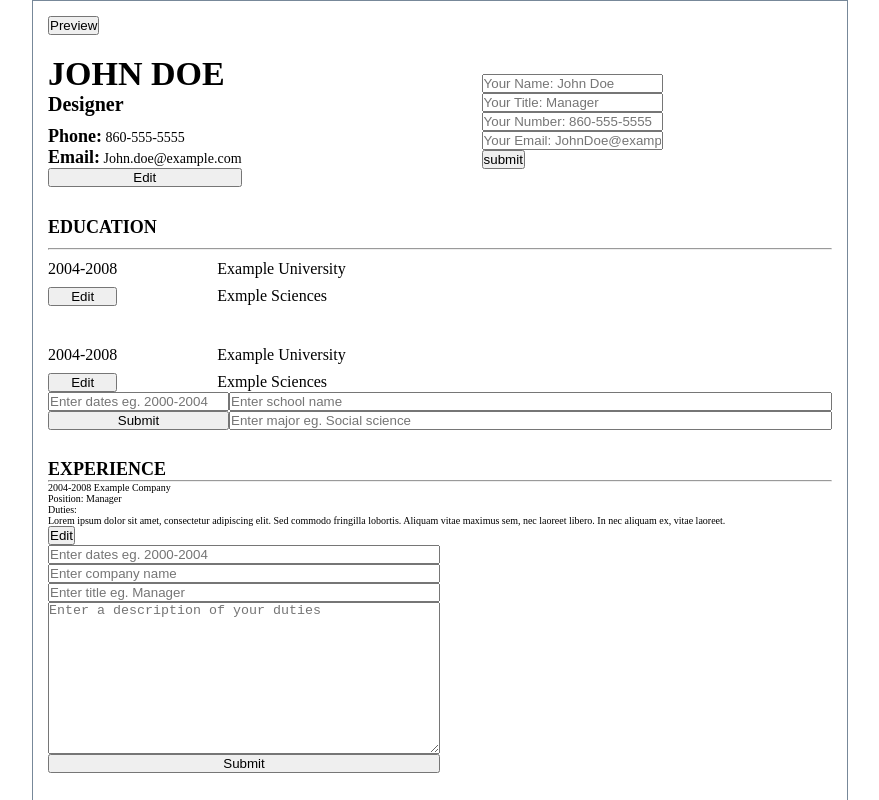
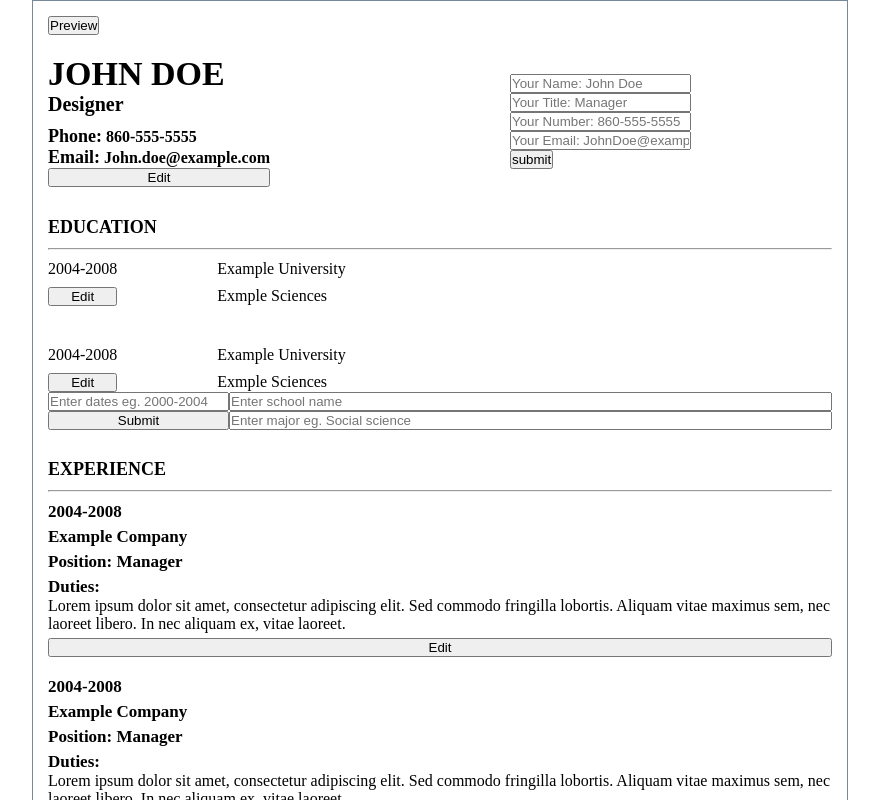
Before and after one commit to kmakai/Odin-cv-project, a React (Create React App) app: page / in a window 1280 px wide. Shown: the top 800 px of the page, without its empty margins (200-1079 px from the left). Built offline with nearby package versions, Linux system fonts and the light colour scheme.

Commit message:
5 files modified

```diff
--- a/src/App.js
+++ b/src/App.js
@@ -31,6 +31,12 @@ class App extends Component {
       },
       exp: {
         expEntries: [
+          {
+            dates: '2004-2008',
+            companyName: 'Example Company',
+            title: 'Manager',
+            desc: 'Lorem ipsum dolor sit amet, consectetur adipiscing elit. Sed commodo fringilla lobortis. Aliquam vitae maximus sem, nec laoreet libero. In nec aliquam ex, vitae laoreet.',
+          },
           {
             dates: '2004-2008',
             companyName: 'Example Company',
--- a/src/components/Experience.js
+++ b/src/components/Experience.js
@@ -12,13 +12,18 @@ class Experience extends Component {
     return (
       <div className="exp-entries">
         {expEntries.map((entry, index) => (
-          <div>
+          <div className="entry">
             {' '}
-            <span className="exp-entrydates">{entry.dates}</span> <span className="exp-entrycompany">{entry.companyName}</span>{' '}
-            <br />
+            <span className="exp-entrydates">{entry.dates}</span>{' '}
+            <span className="exp-entrycompany">{entry.companyName}</span>
             <span className="exp-entrytitle">Position: {entry.title}</span>
-            <p className="exp-entrydesc">Duties: <br/>{entry.desc}</p>
-            {handleExpEdit && <button onClick={() => handleExpEdit(index)}>Edit</button>}
+            <p className="exp-entrydesc">
+              <span>Duties:</span>
+              {entry.desc}
+            </p>
+            {handleExpEdit && (
+              <button onClick={() => handleExpEdit(index)}>Edit</button>
+            )}
           </div>
         ))}
       </div>
@@ -41,13 +46,22 @@ class ExperienceEdit extends Component {
             placeholder="Enter dates eg. 2000-2004"
             id="exp-dates"
           />
-          <input type="text" placeholder="Enter company name" id="exp-company" />
+          <input
+            type="text"
+            placeholder="Enter company name"
+            id="exp-company"
+          />
           <input
             type="text"
             placeholder="Enter title eg. Manager"
             id="exp-title"
           />
-          <textarea id="exp-desc" cols="30" rows="10" placeholder="Enter a description of your duties"></textarea>
+          <textarea
+            id="exp-desc"
+            cols="30"
+            rows="10"
+            placeholder="Enter a description of your duties"
+          ></textarea>
           <button type="submit">Submit</button>
         </form>
       </div>
@@ -55,4 +69,4 @@ class ExperienceEdit extends Component {
   }
 }
 
-export {Experience, ExperienceEdit}
+export { Experience, ExperienceEdit };
--- a/src/styles/Appstyle.css
+++ b/src/styles/Appstyle.css
@@ -37,3 +37,9 @@ h2 {
   flex-direction: column;
   gap: 1rem;
 }
+
+.experience {
+  display: flex;
+  flex-direction: column;
+  gap: 1rem;
+}
--- a/src/styles/exp.css
+++ b/src/styles/exp.css
@@ -1,5 +1,28 @@
+.exp-entries {
+  display: flex;
+  flex-direction: column;
+  gap: 2rem;
+  font-size: 1.6rem;
+}
+
 .exp-form {
   display: flex;
   flex-direction: column;
   width: 50%;
 }
+
+.entry {
+  display: flex;
+  flex-direction: column;
+  gap: .5rem;
+}
+
+.exp-entrydates, .exp-entrycompany, .exp-entrytitle, .exp-entrydesc span {
+  font-weight: bold;
+  font-size: 1.7rem;
+}
+
+.exp-entrydesc {
+  display: flex;
+  flex-direction: column;
+}
--- a/src/styles/info.css
+++ b/src/styles/info.css
@@ -13,13 +13,12 @@
   margin-bottom: 1rem;
 }
 
-.info-phone {
-  font-size: 1.4rem;
+.info-phone,
+.info-email {
+  font-size: 1.6rem;
+  font-weight: 600;
 }
 
-.info-email {
-  font-size: 1.4rem;
-}
 .personal-info span {
   font-weight: bold;
   font-size: 1.8rem;
```
